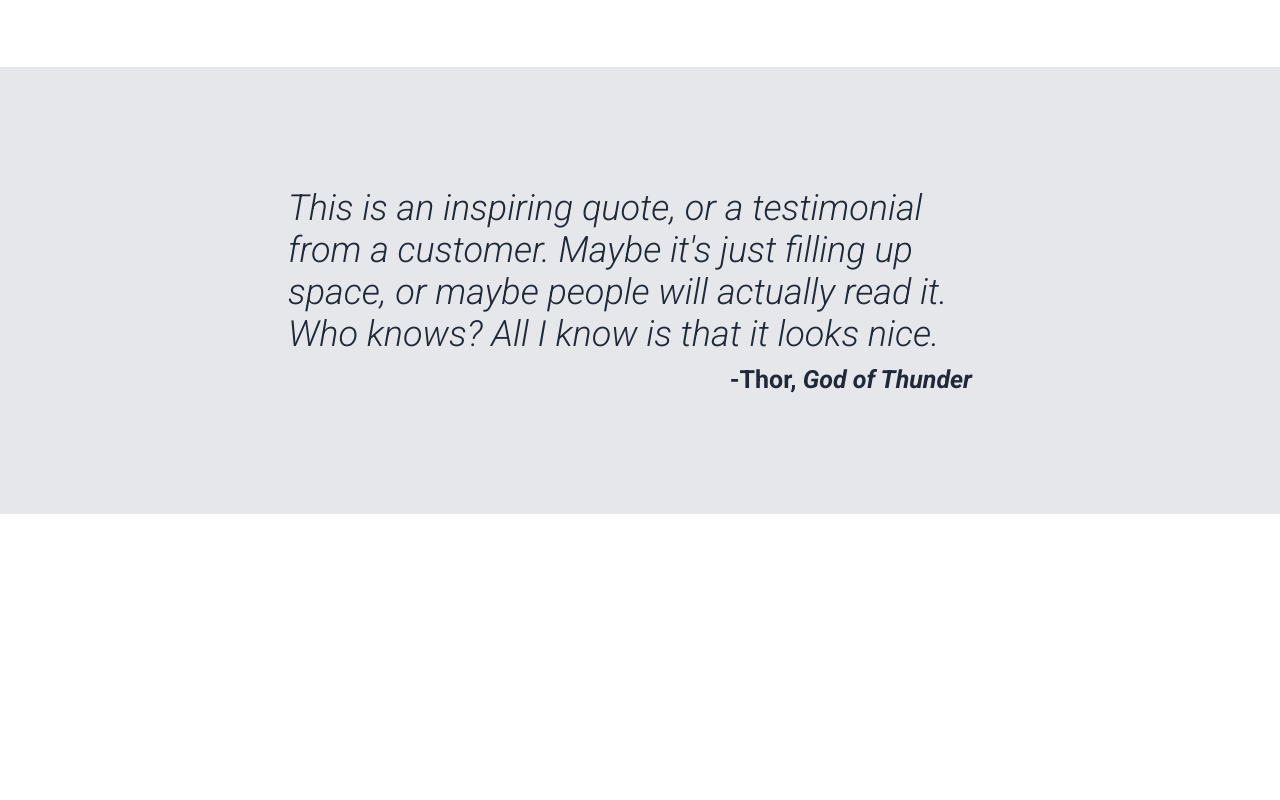
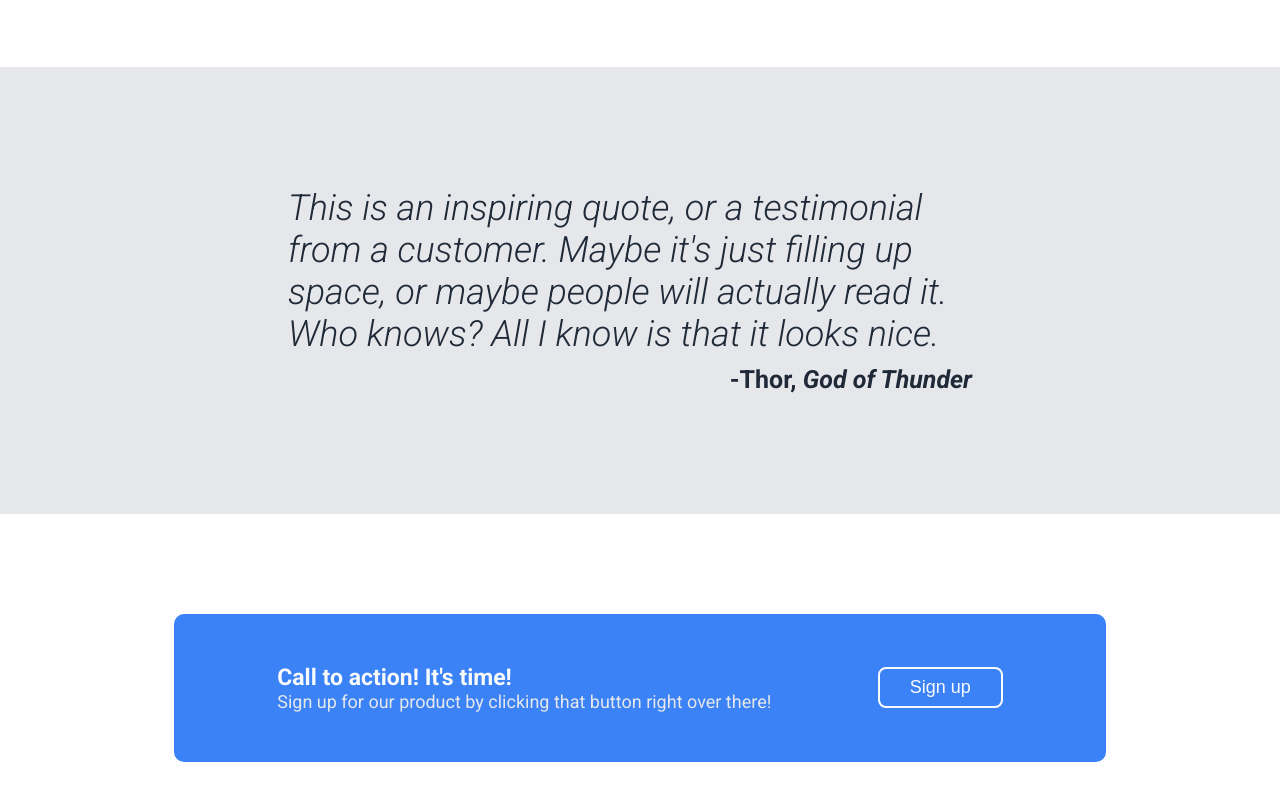
Before and after one commit to darrencorona/odin-project-landing-page, a plain HTML site: page index.html in a window 1280 px wide. Shown: the part 966-1766 px from the top of the page. Before the commit the page ends 1480 px from the top, so only its background shows below. Drawn offline with Linux system fonts and the light colour scheme.

Commit message:
Add and modify section.sec-3

```diff
--- a/index.html
+++ b/index.html
@@ -39,8 +39,7 @@
       </div>
     </header>
 
-    <!-- MAIN -->
-
+    <!-- SECTION ONE -->
     <main>
       <section class="sec-1">
         <h2>Some random information.</h2>
@@ -67,7 +66,7 @@
         </div>
       </section>
 
-      <!-- Quote -->
+      <!-- SECTION TWO -->
       <section class="sec-2">
         <figure>
           <blockquote>
@@ -80,6 +79,17 @@
           <figcaption>-Thor, <cite>God of Thunder</cite></figcaption>
         </figure>
       </section>
+
+      <!-- SECTION THREE -->
+      <section class="sec-3">
+        <div class="left">
+          <h3>Call to action! It's time!</h3>
+          <p>
+            Sign up for our product by clicking that button right over there!
+          </p>
+        </div>
+        <button class="right">Sign up</button>
+      </section>
     </main>
   </body>
 </html>
--- a/style.css
+++ b/style.css
@@ -77,6 +77,7 @@ button {
   background-color: #3a82f6;
   font-size: 1.125rem;
   border: none;
+  box-sizing: border-box;
   width: 7.812rem;
   padding: 0.5rem 0;
   border-radius: 0.5rem;
@@ -98,8 +99,7 @@ button {
   padding: 6.75rem 0;
 }
 
-/* MAIN */
-
+/* SECTION ONE */
 .sec-1 {
   display: flex;
   flex-direction: column;
@@ -140,7 +140,7 @@ h2 {
   width: 10rem;
 }
 
-/* Quote */
+/* SECTION TWO */
 .sec-2 {
   background-color: #e5e7eb;
 }
@@ -168,3 +168,30 @@ figcaption {
   padding-top: 10px;
   padding-right: 20px;
 }
+
+/* SECTION THREE */
+
+.sec-3 {
+  background-color: #3a82f6;
+  width: 65%;
+  margin: 100px auto;
+  padding: 50px;
+  border-radius: 10px;
+  display: flex;
+  justify-content: space-around;
+  align-items: center;
+}
+
+.sec-3 h3 {
+  color: #f9fafb;
+  font-size: 23px;
+}
+
+.sec-3 p {
+  color: #e5e7eb;
+  font-size: 1.125rem;
+}
+
+button.right {
+  border: 2px solid;
+}
```
